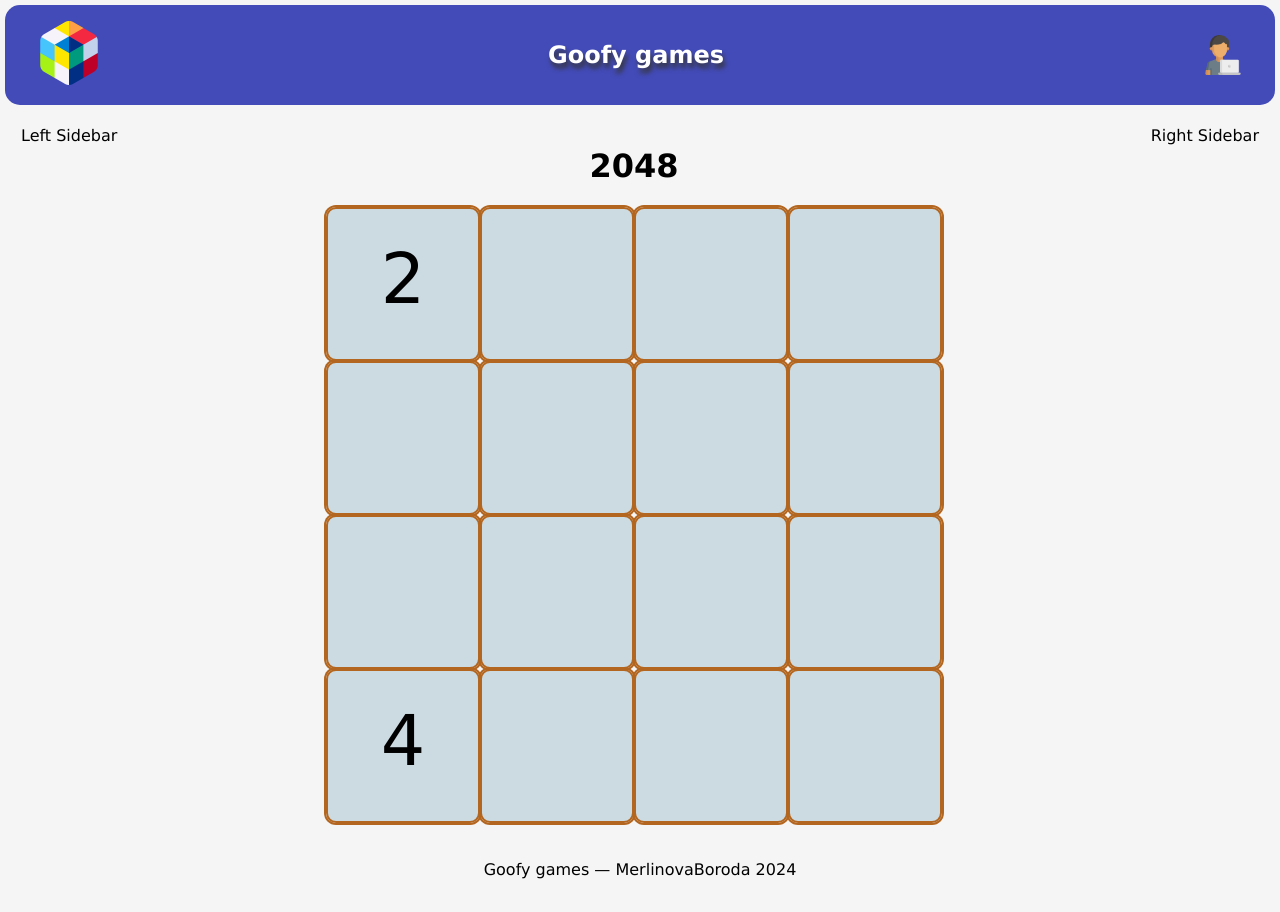
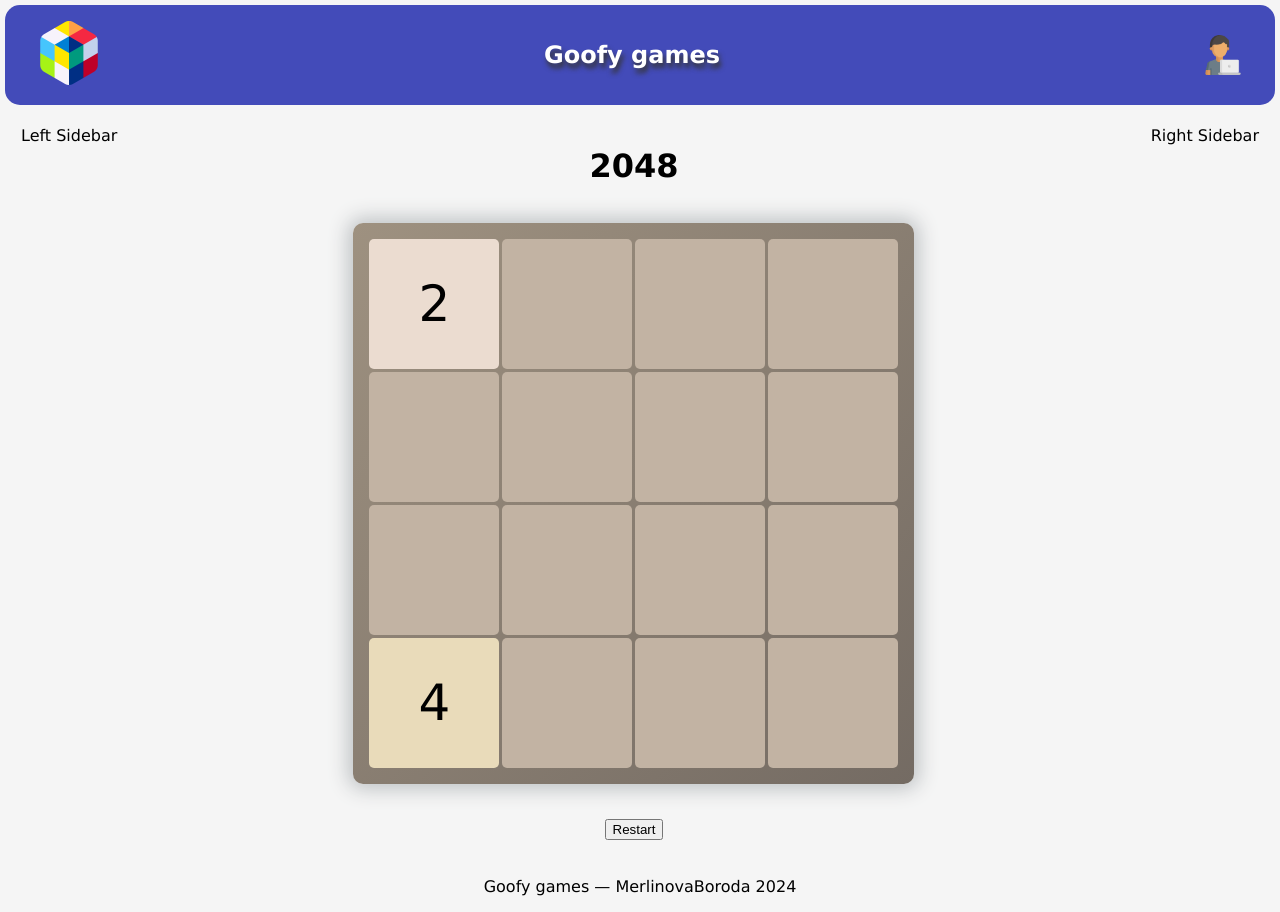
Before and after one commit to MerlinovaBoroda/goofy-ass-games, a React (Create React App) app: page /2048 in a window 1280 px wide. Built offline with nearby package versions, Linux system fonts and the light colour scheme.

Commit message:
coloring and few changes to layout

```diff
--- a/src/App.css
+++ b/src/App.css
@@ -26,7 +26,7 @@ header {
 }
 
 header h1 {
-    padding-right: 2rem ;
+    padding-right: 2.5rem ;
     color: white;
     font-size: 24px;
     text-shadow: 2px 5px 5px #353535;
--- a/src/pages/2048/Game2048.css
+++ b/src/pages/2048/Game2048.css
@@ -1,21 +1,73 @@
 .tile {
-  transition-property: transform;
-  transition-duration: 100ms;
-  transform: scale(1);
-
-  width: 150px;
-  height: 150px;
-  border: 2px solid #b3661f;
-  border-radius: 10px;
-  box-shadow: 0 0 0 2px #b3661f;
-  background-color: #c0d3dbc7;
-  line-height: 140px;
-  font-size: 70px;
+  width: 130px;
+  height: 130px;
+  /* border: 2px solid #b3661f; */
+  border-radius: 5px;
+  background-color: rgba(220, 227, 231, 0.78);
+  line-height: 130px;
+  font-size: 50px;
   text-align: center;
 }
+
 
 .row {
     display: flex;
     justify-content: center;
+    gap: 3px;
+}
 
+.boardContainer {
+  background: linear-gradient(-45deg, #746b63, #9e9180);
+  margin: 1em;
+  padding: 1em;
+  border-radius: 10px;
+  box-shadow: 0 0 20px 5px rgba(190, 194, 196);
+  display: grid;
+  gap: 3px;
 }
+
+
+
+@keyframes slide-up {
+  from {
+    transform: translateY(100%);
+    opacity: 0;
+  }
+  to {
+    transform: translateY(0);
+    opacity: 1;
+  }
+}
+
+@keyframes slide-down {
+  from {
+    transform: translateY(-100%);
+    opacity: 0;
+  }
+  to {
+    transform: translateY(0);
+    opacity: 1;
+  }
+}
+
+@keyframes slide-left {
+  from {
+    transform: translateX(100%);
+    opacity: 0;
+  }
+  to {
+    transform: translateX(0);
+    opacity: 1;
+  }
+}
+
+@keyframes slide-right {
+  from {
+    transform: translateX(-100%);
+    opacity: 0;
+  }
+  to {
+    transform: translateX(0);
+    opacity: 1;
+  }
+}
--- a/src/pages/2048/Game2048.jsx
+++ b/src/pages/2048/Game2048.jsx
@@ -1,10 +1,16 @@
 import React, { useEffect, useState } from 'react'
 import "./Game2048.css"
 import cloneDeep from 'lodash.clonedeep';
-import {useEvent} from './useEvent.jsx'
+import {setColor, useEvent} from './utilityFun.jsx'
 
-function Tile ({value, handleKeyDown}) {
-  return <div tabIndex={0} className='tile' onKeyDown={handleKeyDown}>
+function Tile ({animationName, value, handleKeyDown}) {
+  return <div tabIndex={0}
+              className={`tile ${animationName}`}
+              onKeyDown={handleKeyDown}
+              style={{
+                backgroundColor: setColor(value),
+              }}
+  >
     {value !== 0 ? value.toString() : ''}
   </div>
 }
@@ -18,6 +24,7 @@ export default function Game2048() {
   ])
 
   const [gameOver, setGameOver] = useState(false)
+  const [animationName, setAnimationName] = useState(null)
 
   // Initialize
   const init = () => {
@@ -34,7 +41,6 @@ export default function Game2048() {
     setBoard(emtpyBoard)
   }
 
-  //Add random value to available tiles
   const addRandomTile = (newBoard) => {
     let added = false;
     let boardIsFull = false;
@@ -52,7 +58,6 @@ export default function Game2048() {
     }
   }
 
-  // Swipe Left
   const swipeLeft = (dummy) => {
     let oldGrid = board;
     let newBoard = cloneDeep(board);
@@ -236,15 +241,19 @@ export default function Game2048() {
   const handleKeyDown = (event) => {
     switch (event.key) {
       case 'ArrowLeft':
+        setAnimationName('slide-left');
         swipeLeft()
         break;
       case 'ArrowRight':
+        setAnimationName('slide-right');
         swipeRight()
         break;
       case 'ArrowUp':
+        setAnimationName('slide-up');
         swipeUp()
         break;
       case 'ArrowDown':
+        setAnimationName('slide-down');
         swipeDown()
         break;
       default:
@@ -295,7 +304,7 @@ export default function Game2048() {
   return (
     <div className="gameContainer">
         <h1>2048</h1>
-        <div>
+        <div className='boardContainer'>
           {
             board.map((row, rowIndex) => {
               return (
@@ -303,7 +312,7 @@ export default function Game2048() {
                   {
                     row.map((tile, tileIndex) => {
                       return (
-                        <Tile key={tileIndex} value={tile}/>
+                        <Tile key={tileIndex} value={tile} animationName={animationName}/>
                       )
                     })
                   }
@@ -312,7 +321,8 @@ export default function Game2048() {
             })
           }
         </div>
-        {/* <button onClick={handleRestart}>Restart</button> */}
+        <br/>
+        <button onClick={init}>Restart</button>
     </div>
   )
 }
--- a/src/pages/2048/useEvent.jsx
+++ /dev/null
@@ -1,10 +0,0 @@
-import { useEffect } from "react"
-
-export const useEvent = (event, handler, passive = false) => {
-    useEffect(() => {
-        window.addEventListener(event, handler, passive)
-        return function cleanup(){
-            window.removeEventListener(event, handler, passive)
-        }
-    })
-}
--- /dev/null
+++ b/src/pages/2048/utilityFun.jsx
@@ -0,0 +1,39 @@
+import { useEffect } from "react"
+
+export const useEvent = (event, handler, passive = false) => {
+    useEffect(() => {
+        window.addEventListener(event, handler, passive)
+        return function cleanup(){
+            window.removeEventListener(event, handler, passive)
+        }
+    })
+}
+
+export const setColor = (number) => {
+    switch (number) {
+        case 2:
+      return "#EBDCD0";
+    case 4:
+      return "#E9DBBA";
+    case 8:
+      return "#E9A067";
+    case 16:
+      return "#F08151";
+    case 32:
+      return "#F2654F";
+    case 64:
+      return "#F1462C";
+    case 128:
+      return "#E7C65E";
+    case 256:
+      return "#E8C350";
+    case 512:
+      return "#E8BE40";
+    case 1024:
+      return "#E8BB31";
+    case 2048:
+      return "#E7B723";
+    default:
+      return "#C2B3A3";
+    }
+}
--- a/src/pages/TicTacToe/TicTacToe.css
+++ b/src/pages/TicTacToe/TicTacToe.css
@@ -3,7 +3,7 @@
     flex-direction: column;
     justify-content: center;
     align-items: center;
-    min-height: 70vh;
+    min-height: 60vh;
 }
 
 .cell {
```
